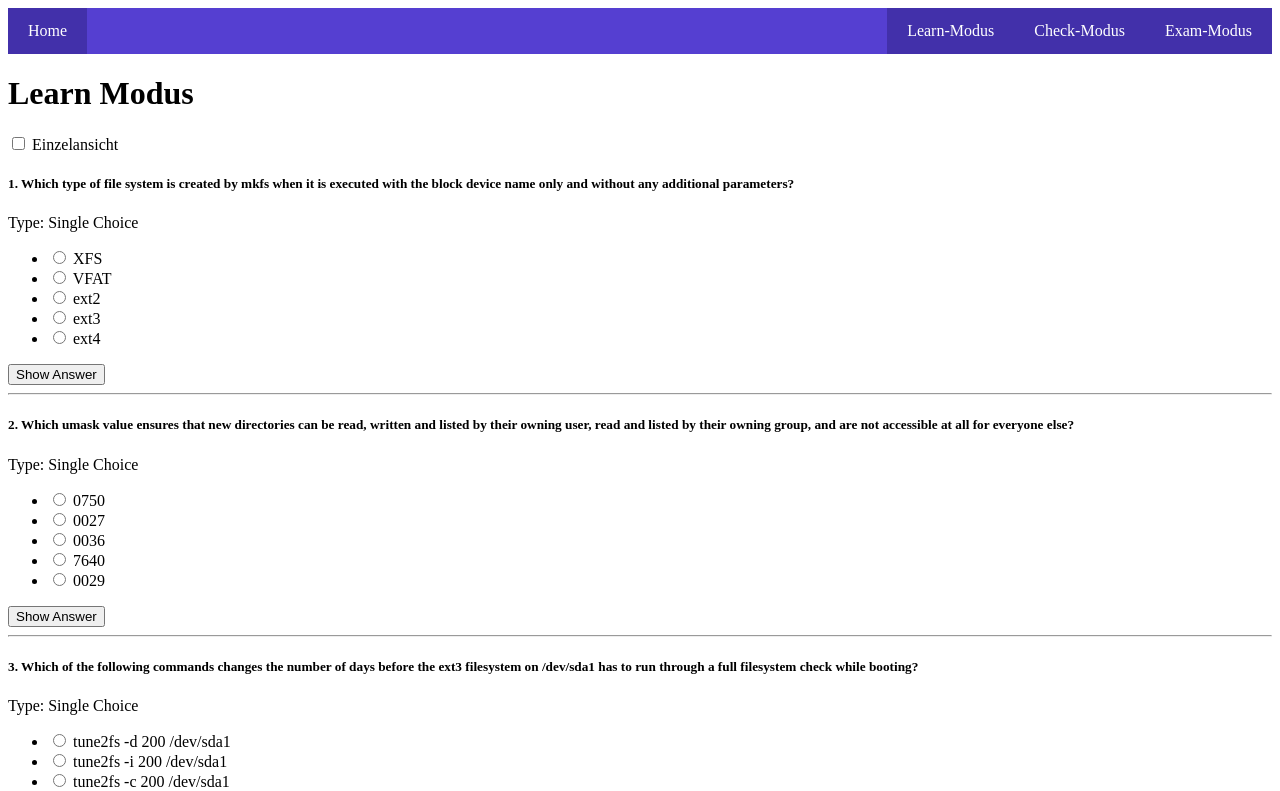
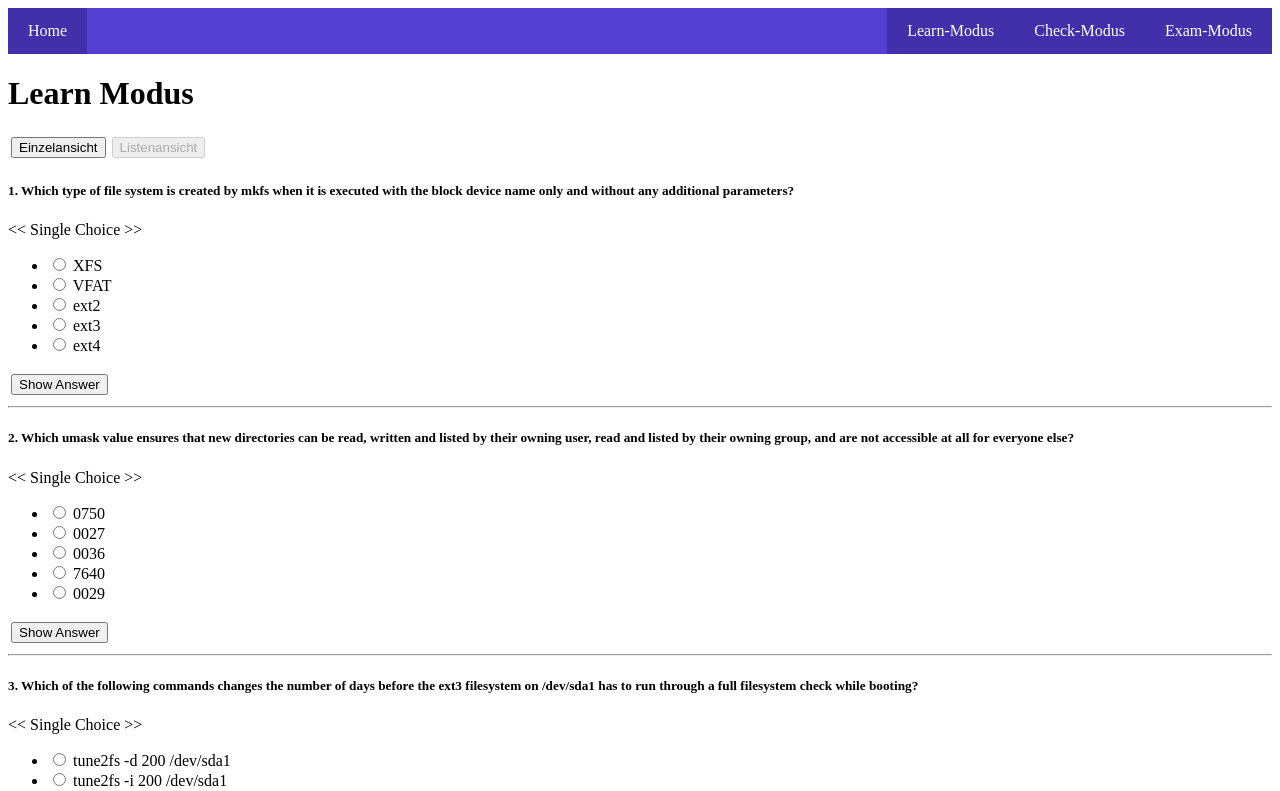
Before and after one commit to ben-jav/LEP_LinuxExamPrep, an Angular app: page /learn in a window 1280 px wide. Shown: the top 791 px of the page. Built offline with nearby package versions, Linux system fonts and the light colour scheme.

Commit message:
toggleView!

```diff
--- a/src/app/learn/learn.component.css
+++ b/src/app/learn/learn.component.css
@@ -0,0 +1,3 @@
+button {
+    margin: 3px;
+}
--- a/src/app/learn/learn.component.html
+++ b/src/app/learn/learn.component.html
@@ -1,24 +1,50 @@
 <h1>Learn Modus</h1>
 
 <!-- learn.component.html -->
+<button (click)="toggleView()" [disabled]="singleView === true">Einzelansicht</button>
+<button (click)="toggleView()" [disabled]="singleView === false">Listenansicht</button>
 
-<div>
-  <label>
-    <input type="checkbox" > Einzelansicht
-  </label>
-</div>
 
  <!-- Einzelansicht -->
 <div *ngIf="singleView">
   <h5>{{ currentQuestion.id }}. {{ currentQuestion.question }}</h5>
-  <p>Type: {{ currentQuestion.type }}</p>
+  <p><< {{ currentQuestion.type }} >></p>
+
+    <ng-container *ngIf="currentQuestion.type !== questionType.FillIn">
+        <ul>
+            <li *ngFor="let option of currentQuestion.options">
+              <label>
+                <input type="radio" *ngIf="currentQuestion.type === questionType.SingleChoice" name="answer" [value]="option">
+                <input type="checkbox" *ngIf="currentQuestion.type === questionType.MultipleChoice" name="answer" [value]="option">
+                {{ option }}
+              </label>
+            </li>
+        </ul>
+    </ng-container>
+
+    <ng-container *ngIf="currentQuestion.type === questionType.FillIn">
+        <input type="text" class="fill-in-field" value="{{answer}}" readonly>
+    </ng-container>
+
+    <ng-container>
+      <button (click)="showAnswer(currentQuestion.id)">Show Answer</button>
+      <div *ngIf="showingAnswerIndex === currentQuestion.id && currentQuestion.type !== questionType.FillIn">
+        Answer: {{ currentQuestion.answer }}
+      </div>
+    </ng-container>
+
+   <div>
+    <button (click)="previousQuestion()" [disabled]="currentQuestion.id === 1">Previous</button>
+    <button (click)="nextQuestion()" [disabled]="currentQuestion.id === questions.length">Next</button>
+   </div>
 </div>
 
 
  <!-- Listenansicht -->
+<div *ngIf="singleView === false">
   <div *ngFor="let question of questions; let i = index">
       <h5>{{question.id}}. {{ question.question }}</h5>
-    <p>Type: {{ question.type }}</p> <!-- Auf Enums zugreifen -->
+      <p><< {{ question.type }} >></p>
 
       <ng-container *ngIf="question.type === questionType.SingleChoice || question.type === questionType.MultipleChoice">
           <ul>
@@ -45,3 +71,4 @@
 
       <hr>
   </div>
+</div>
--- a/src/app/learn/learn.component.ts
+++ b/src/app/learn/learn.component.ts
@@ -22,8 +22,21 @@ export class LearnComponent {
   ngOnInt() : void {
   }
 
+  toggleView() : void {
+    this.singleView = !this.singleView;
+  }
   get currentQuestion() : Question {
     return this.questions[this.currentIndex];
+  }
+  previousQuestion() : void {
+    if (this.currentIndex > 0) {
+      this.currentIndex--;
+    }
+  }
+  nextQuestion() : void {
+    if (this.currentIndex < this.questions.length - 1) {
+      this.currentIndex++;
+    }
   }
 
   showAnswer(i: number) : void {
@@ -33,5 +46,12 @@ export class LearnComponent {
         this.answer = this.questions[i].answer as string;
       }
     }
+    // else if (this.questions[i].type === this.questionType.SingleChoice) {
+    //   if (this.questions[i].options !== undefined) {
+
+    //     var tmp: number = this.questions[i].answer as number;
+    //     this.answer = this.questions[i].options[tmp]
+    //   }
+    // }
   }
 }
```
Lines whose indentation alone changed are shown as unchanged.
